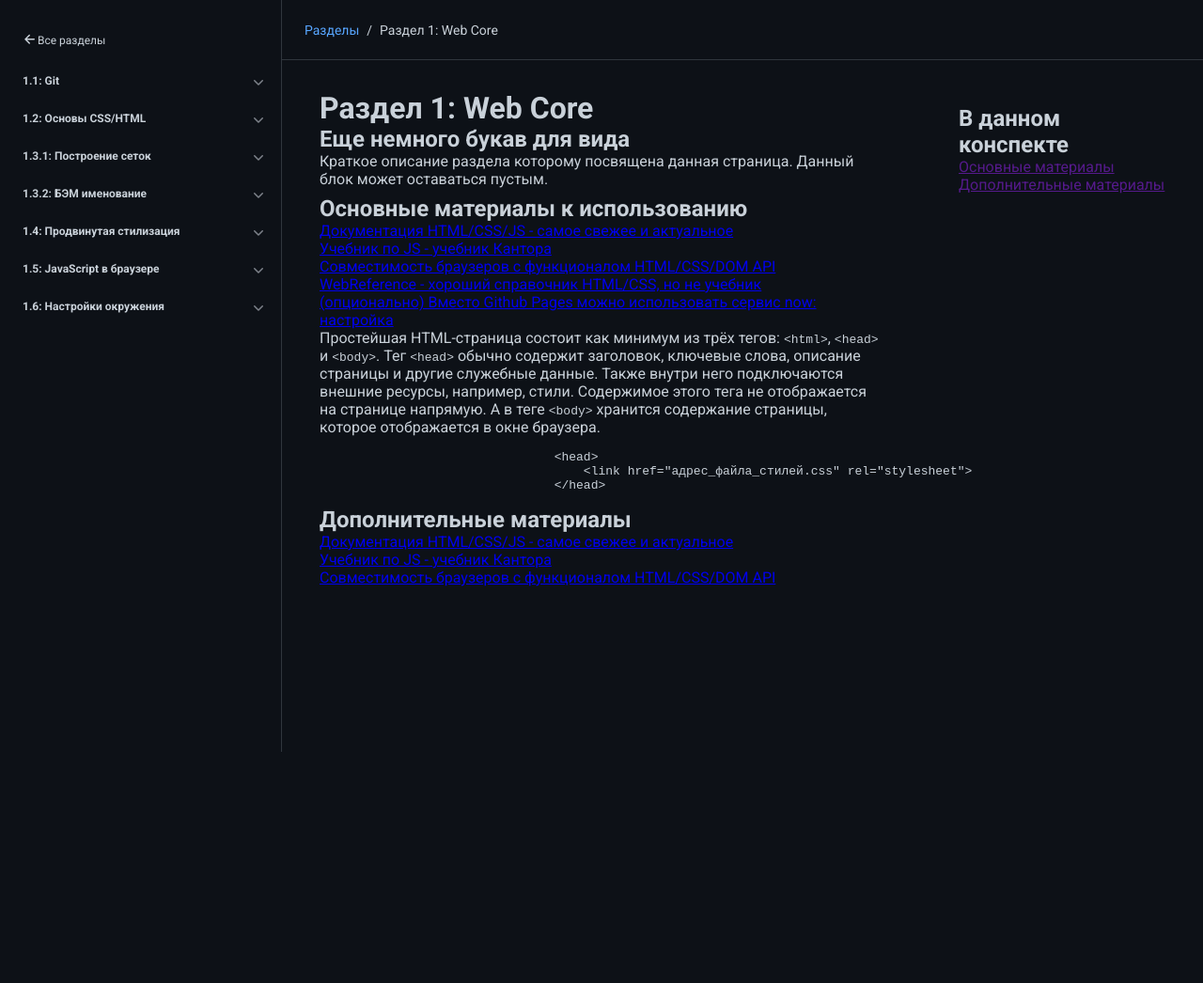
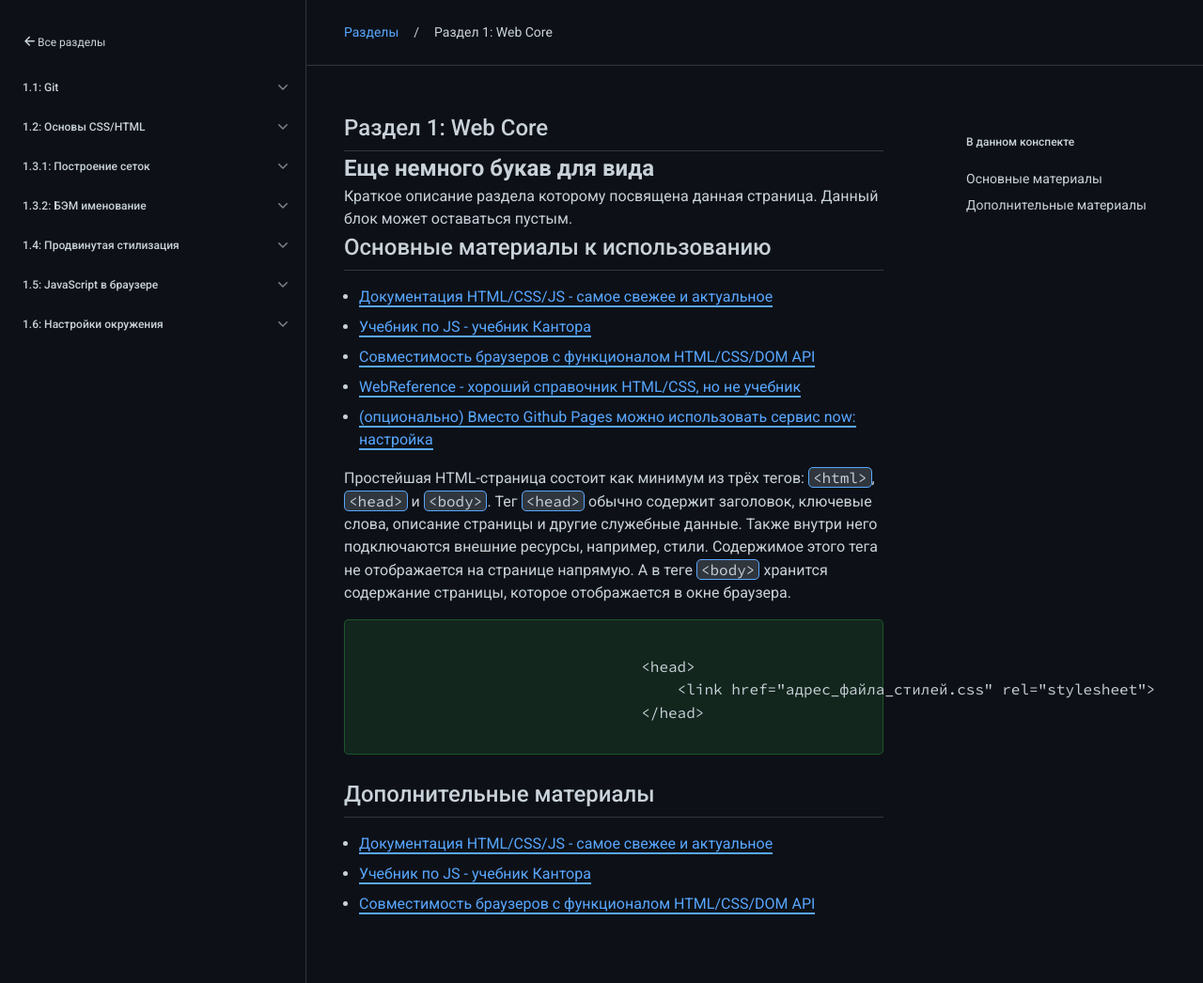
Before and after one commit to DanilFedorov/frontend-conspect, a plain HTML site: page index.html in a window 1280 px wide. Shown: the whole page at 94% size. Before the commit the page ends 800 px from the top, so only its background shows below. Drawn offline with Linux system fonts and the light colour scheme.

Commit message:
build: added styles for topper/aside/article

```diff
--- a/style/style.css
+++ b/style/style.css
@@ -12,13 +12,14 @@ body {
   background-color: #0d1117;
   color: #c9d1d9;
   font-family: 'Roboto', sans-serif;
+  line-height: 1.5;
 }
 
 /*page grid layout*/
 .body-grid {
   display: grid;
-  grid-template-columns: minmax(280px, 300px) auto;
-  grid-template-rows: minmax(60px, 64px) 1fr 1fr;
+  grid-template-columns: minmax(280px, 326px) auto;
+  grid-template-rows: minmax(70px, 92px) 1fr 1fr;
   grid-template-areas:
       "menu header"
       "menu main"
@@ -71,7 +72,7 @@ body {
   justify-content: space-between;
   text-decoration: none;
   font-size: 12px;
-  font-weight: 600;
+  font-weight: 500;
   color: #c9d1d9;
   padding: 12px 16px 12px 24px;
 }
@@ -96,17 +97,18 @@ body {
   align-items: center;
   background-color: #0d1117;
   border-bottom: 1px solid #30363d;
+  z-index: 1;
 }
 
 .crumbs-nav {
   list-style: none;
   display: flex;
-  padding: 0 32px 0 24px;
+  padding: 0 32px 0 40px;
 }
 
 .crumbs-nav__item {
   color: #c9d1d9;
-  margin-right: 8px;
+  margin-right: 16px;
   font-size: 14px;
   cursor: pointer;
 }
@@ -126,8 +128,9 @@ body {
 }
 
 .main__center-wrapper {
-  padding: 0 40px;
-  margin: 24px auto;
+  padding: 24px 40px;
+  /*margin: 24px auto;*/
+  margin: 24px 0;
 }
 
 .main__grid-wrapper {
@@ -144,7 +147,6 @@ body {
 
 .main__topper {
   grid-area: topper;
-  margin: 8px auto;
 }
 
 .main__aside {
@@ -161,9 +163,99 @@ body {
   grid-area: section;
 }
 
-.article__list {
+.topper__title {
+  font-size: 32px;
+  font-weight: 500;
+}
+
+.topper__subtitle {
+  font-size: 24px;
+  margin-bottom: 16px;
+  color: #8b949e;
+  font-weight: 400;
+}
+
+.aside__title {
+  font-weight: 500;
+  font-size: 12px;
+  margin-bottom: 16px;
+  margin-left: 8px;
+}
+
+.aside__page-nav {
+  margin: 8px 0;
+}
+
+.page-nav__list {
   list-style: none;
 }
+
+.page-nav__link {
+  display: block;
+  font-size: 14px;
+  line-height: 20px;
+  color: #c9d1d9;
+  text-decoration: none;
+  border-radius: 5px;
+  padding: 4px 0 4px 8px;
+}
+
+.page-nav__link:hover {
+  background-color: hsla(215,8%,47%,.1);
+}
+
+.article {
+  margin-bottom: 24px;
+}
+
+.article__title {
+  font-size: 1.5em;
+  font-weight: 500;
+  display: block;
+  border-bottom: 1px solid #30363d;
+  padding-bottom: 6px;
+}
+
+.article__list {
+  margin-top: 16px;
+  padding-left: 16px;
+}
+
+.article__item {
+  margin: 8px 0;
+}
+
+.article__link {
+  text-decoration: none;
+  color: #58a6ff;
+  border-bottom: 2px solid #58a6ff;
+}
+
+.article__text {
+  margin-top: 16px;
+}
+
+.article__code {
+  font-family: 'Source Code Pro', monospace;
+  background-color: #30363d;
+  border-radius: 5px;
+  border: 1px solid #58a6ff;
+  padding: 0 4px;
+}
+
+.article__highlight {
+  background-color: rgba(46, 160, 67, 0.15);
+  border-radius: 5px;
+  border: 1px solid  rgba(46, 160, 67, 0.4);
+  padding: 12px 8px;
+  margin-top: 16px;
+}
+
+.highlight__code {
+  font-family: 'Source Code Pro', monospace;
+}
+
+
 
 .footer {
   grid-area: footer;
```
